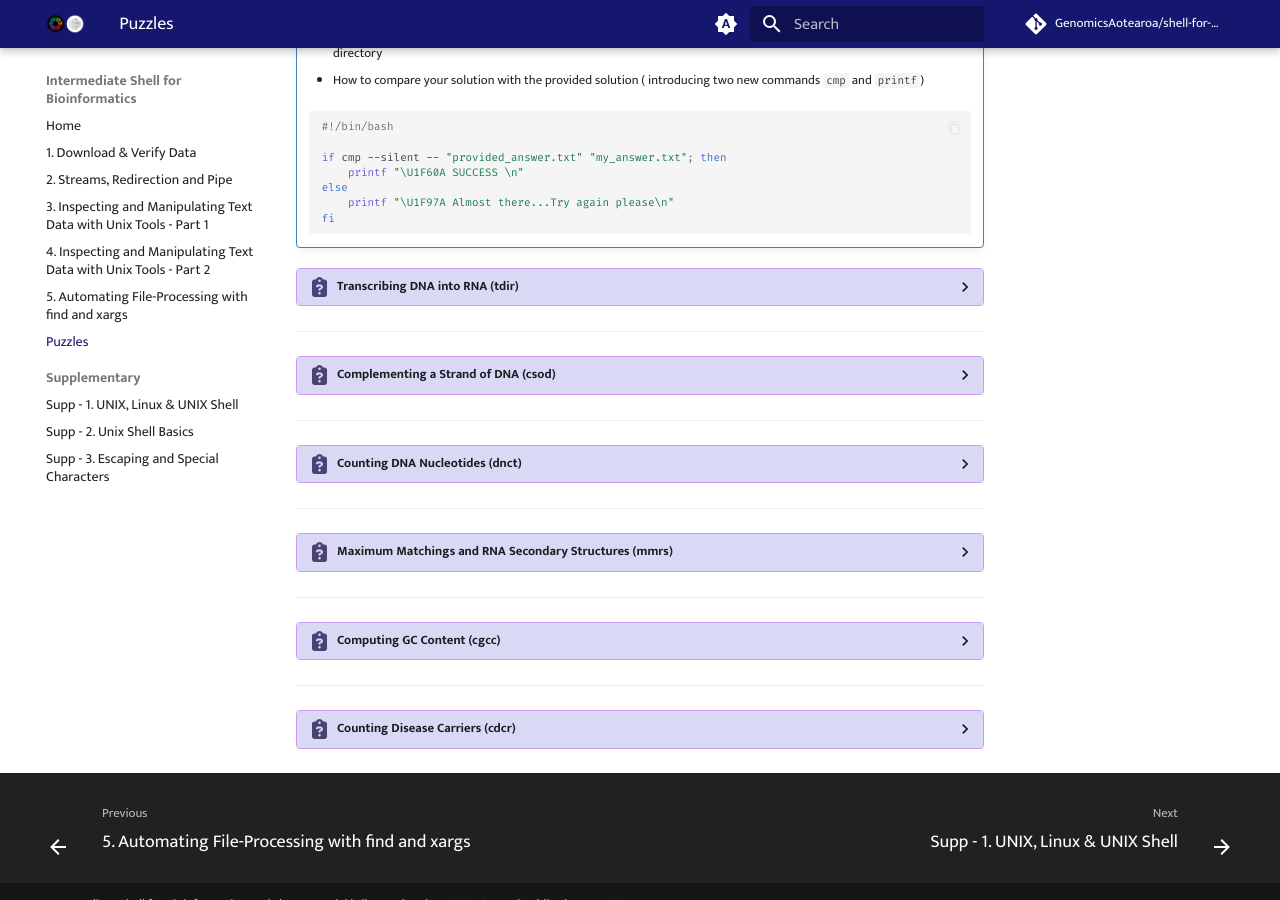
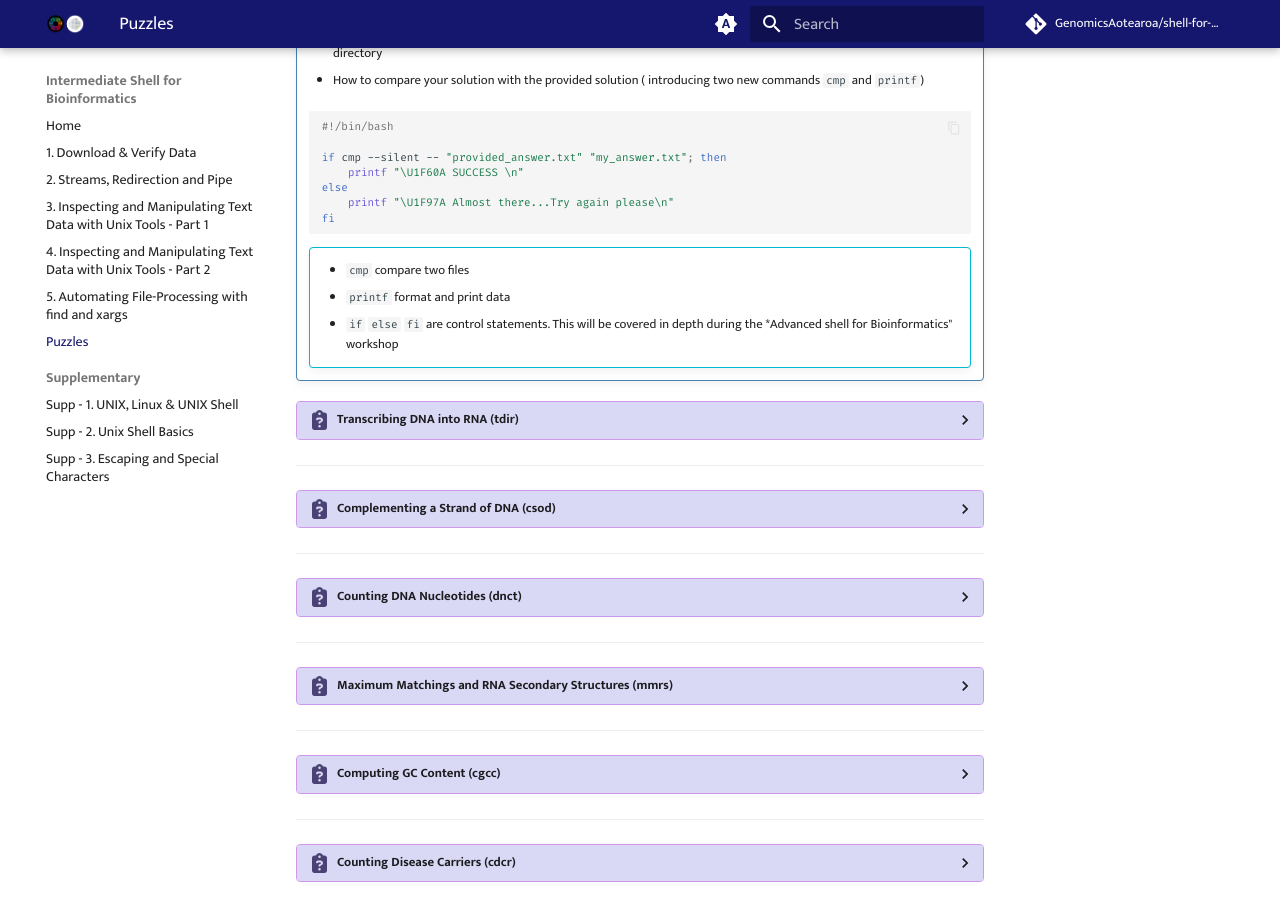
Before and after one commit to GenomicsAotearoa/shell-for-bioinformatics, an MkDocs documentation site: the page built from docs/puzzles.md, in a window 1280 px wide and 900 px high, scrolled down 371 px. Built offline with MkDocs 1.6.1 and Material for MkDocs 9.7.7, drawn with Linux system fonts in a browser that asks for light colours; comment, search, counter and statistics services are not loaded.

Commit message:
update puzzles flags

````diff
--- a/docs/puzzles.md
+++ b/docs/puzzles.md
@@ -27,7 +27,11 @@
         printf "\U1F97A Almost there...Try again please\n"
     fi
     ```
+    !!! info ""
 
+        - `cmp` compare two files
+        - `printf` format and print data
+        - `if` `else` `fi` are control statements. This will be covered in depth during the *Advanced shell for Bioinformatics" workshop
 
 ??? clipboard-question "Transcribing DNA into RNA (tdir)"
 
````
